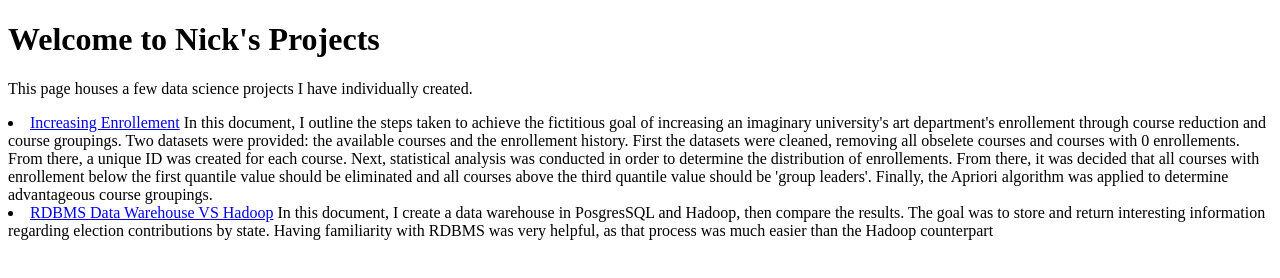
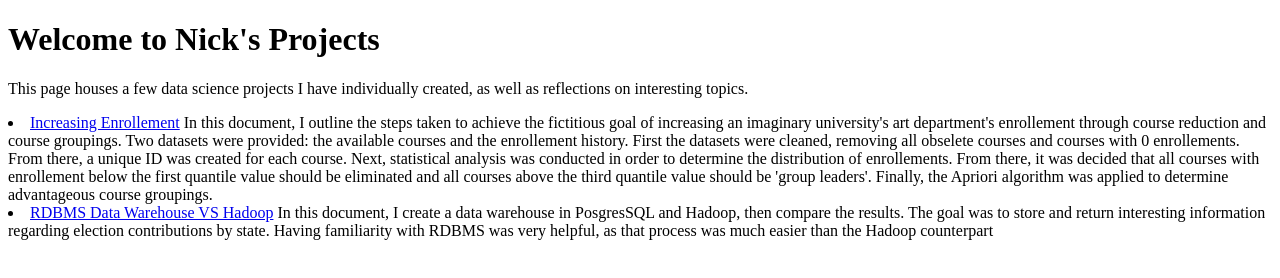
Before and after one commit to nicksmailer/My-Projects, a plain HTML site: page index.html in a window 1280 px wide. Drawn offline with Linux system fonts and the light colour scheme.

Commit message:
Update index.html

```diff
--- a/index.html
+++ b/index.html
@@ -7,7 +7,7 @@
 </head>
 <body>
     <h1>Welcome to Nick's Projects</h1>
-    <p>This page houses a few data science projects I have individually created.</p>
+    <p>This page houses a few data science projects I have individually created, as well as reflections on interesting topics.</p>
         <li><a href="final_project.docx" target="_blank">Increasing Enrollement</a> In this document, I outline the steps taken to
             achieve the fictitious goal of increasing an imaginary university's art department's enrollement through course reduction and course groupings.
             Two datasets were provided: the available courses and the enrollement history. First the datasets were cleaned, removing all obselete courses
```
